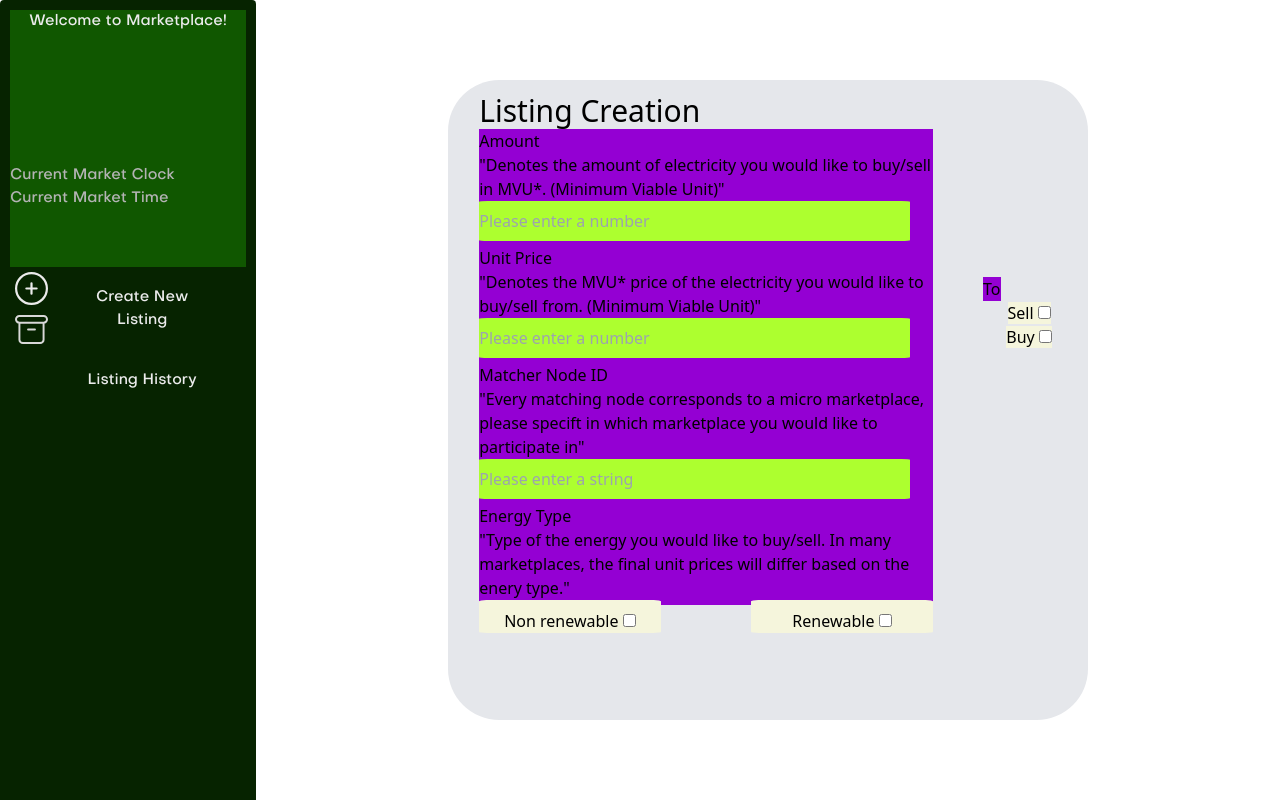
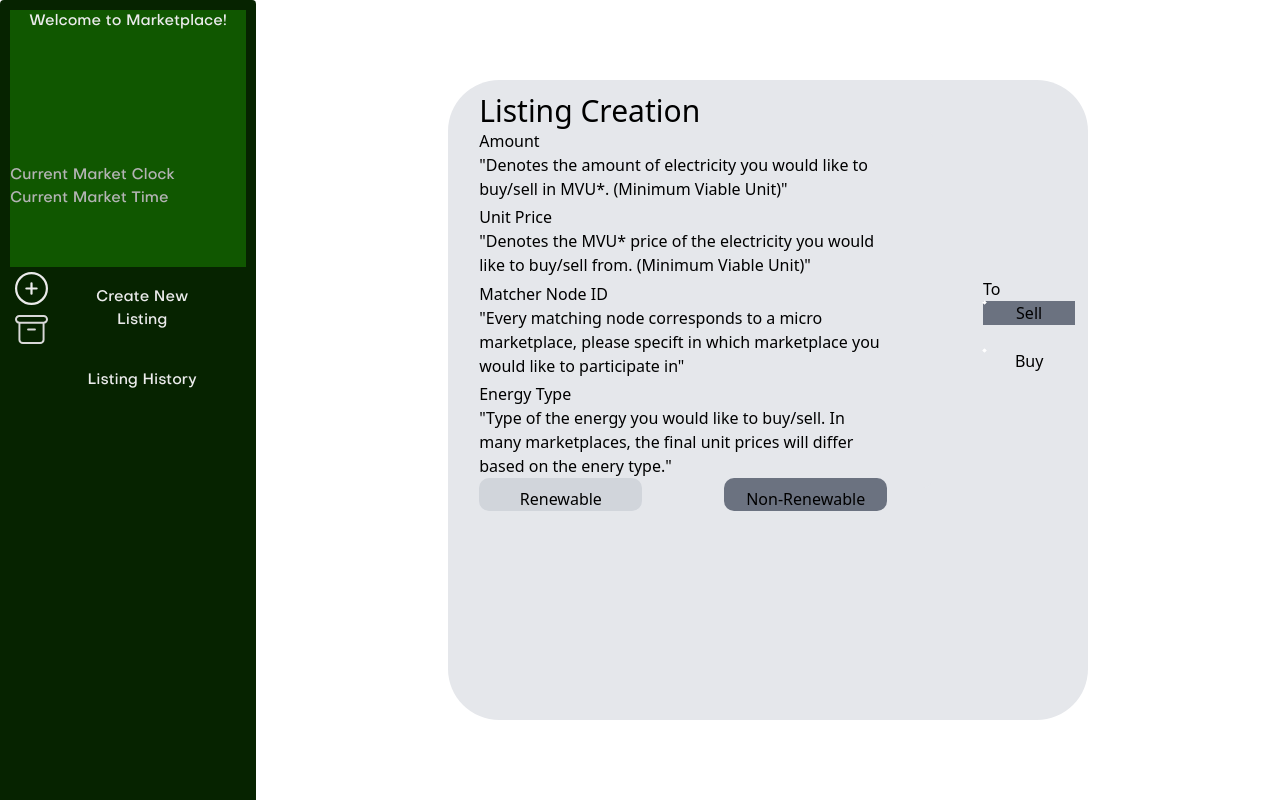
Before and after one commit to gokcekirem/Best-UI, a Nuxt app: page / in a window 1280 px wide. Built offline with nearby package versions, Linux system fonts and the light colour scheme.

Commit message:
CreateListingCard changed

```diff
--- a/components/CreateListingCard.vue
+++ b/components/CreateListingCard.vue
@@ -3,12 +3,14 @@
 <div class="listing bg-gray-200">
   <div class="left">
     <div class="title title text-3xl block"><h2>Listing Creation</h2></div>
+
+    <div class = "section bg-gray-200">
     <div class="section">
       <label class="title" for="fname">Amount</label>
-      <div class="comment">
+      <div class="comment" >
         <h6>"Denotes the amount of electricity you would like to buy/sell in MVU*. (Minimum Viable Unit)"</h6>
       </div>
-      <input type="text" id="fname" class="input" name="firstname" placeholder="Please enter a number">
+      <input type="text" id="fname" class="input bg-gray-300" name="firstname" placeholder="Please enter a number" >
 
       </div>
 
@@ -17,7 +19,7 @@
       <div class="comment">
       <h6>"Denotes the MVU* price of the electricity you would like to buy/sell from. (Minimum Viable Unit)"</h6>
     </div>
-     <input type="text" id="fname" class="input" name="firstname" placeholder="Please enter a number">
+     <input type="text" id="fname" class="input bg-gray-300" name="firstname" placeholder="Please enter a number">
     </div>
 
     <div class="section">
@@ -25,7 +27,7 @@
       <div class="comment">
       <h6>"Every matching node corresponds to a micro marketplace, please specift in which marketplace you would like to participate in"</h6>
     </div>
-     <input type="text" id="fname" class="input" name="firstname" placeholder="Please enter a string">
+     <input type="text" id="fname" class="input bg-gray-300" name="firstname" placeholder="Please enter a string">
     </div>
 
     <div class="section">
@@ -33,14 +35,15 @@
       <div class="comment">
       <h6>"Type of the energy you would like to buy/sell. In many marketplaces, the final unit prices will differ based on the enery type."</h6>
     </div>
-      <div><label class="radio1" width="50%" align="left">Renewable
+      <div><label class="radio1 bg-gray-500" width="50%" align="left">Non-Renewable
   <input type="checkbox">
   <span class="checkmark"></span>
 </label></div>
-      <div><label class="radio2" width="50%" float="right">Non renewable
+      <div><label class="radio2 bg-gray-300" width="50%" float="right">Renewable
   <input type="checkbox">
   <span class="checkmark"></span>
 </label></div>
+    </div>
     </div>
 
   </div>
@@ -52,12 +55,12 @@
       <h2>To</h2>
     </div>
     <div class="buttons">
-    <br><label class="radio">Sell
-  <input type="checkbox">
+    <br><label class="container bg-gray-500">Sell
+  <input type="checkbox" checked="checked">
   <span class="checkmark"></span>
 </label>
-    <br><label class="radio">Buy
-  <input type="checkbox">
+    <br><label class="container">Buy
+  <input type="checkbox" checked="checked">
   <span class="checkmark"></span>
 </label>
   </div>
@@ -86,18 +89,20 @@
 }
 
 .section {
-  background-color: #9400D3;
   width: 90%;
   text-align: left;
   padding-bottom: 1%;
-
+  border-radius: 0.5%;
+  -moz-border-radius:10px;
+  -webkit-border-radius:10px;
 }
 
 .input{
   width: 95%;
   height: 40px;
-  background-color: #ADFF2F;
-  border-radius: 2%;
+  border-radius: 0.5%;
+  -moz-border-radius:10px;
+  -webkit-border-radius:10px;
 }
 
 .selection {
@@ -107,8 +112,6 @@
 }
 
 .middle {
-  background-color: #9400D3;
-
   float: left;
 }
 
@@ -123,21 +126,89 @@
   background-color:#F5F5DC;
 
 }
+.container {
+  display: block;
+  position: relative;
+  padding-left: auto;
+  margin-bottom: auto;
+  cursor: pointer;
+  font-size: auto;
+  -webkit-user-select: none;
+  -moz-user-select: none;
+  -ms-user-select: none;
+  user-select: none;
+}
+
+/* Hide the browser's default checkbox */
+.container input {
+  position: absolute;
+  opacity: 0;
+  cursor: pointer;
+  height: 0;
+  width: 0;
+}
+
+/* Create a custom checkbox */
+.checkmark {
+  position: absolute;
+  top: 0;
+  left: 0;
+  height: auto;
+  width: auto;
+  background-color: #eee;
+}
+
+/* On mouse-over, add a grey background color */
+.container:hover input ~ .checkmark {
+  background-color: #ccc;
+}
+
+/* When the checkbox is checked, add a blue background */
+.container input:checked ~ .checkmark {
+  background-color: #2196F3;
+}
+
+/* Create the checkmark/indicator (hidden when not checked) */
+.checkmark:after {
+  content: "";
+  position: absolute;
+  display: none;
+}
+
+/* Show the checkmark when checked */
+.container input:checked ~ .checkmark:after {
+  display: block;
+}
+
+/* Style the checkmark/indicator */
+.container .checkmark:after {
+  left: auto;
+  top: auto;
+  width: auto;
+  height: auto;
+  border: solid white;
+  border-width: 0 3px 3px 0;
+  -webkit-transform: rotate(45deg);
+  -ms-transform: rotate(45deg);
+  transform: rotate(45deg);
+}
 .radio1 {
-  background-color:#F5F5DC;
   width: 40%;
   float: right;
   padding-top: 2%;
   text-align: center;
-  border-radius: 4%;
+  border-radius: 0.5%;
+  -moz-border-radius:10px;
+  -webkit-border-radius:10px;
 }
 .radio2 {
-  background-color:#F5F5DC;
   width: 40%;
   float: left;
   padding-top: 2%;
   text-align: center;
-  border-radius: 4%;
+  border-radius: 0.5%;
+  -moz-border-radius:10px;
+  -webkit-border-radius:10px;
 }
 
 
```
